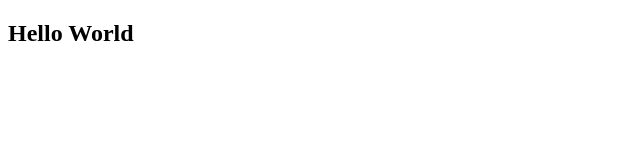
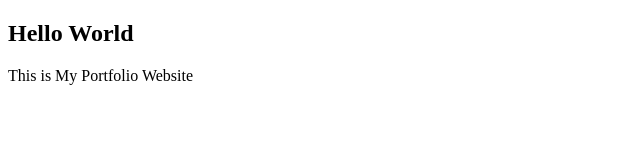
Before and after one commit to Rakesh-Pandit-Developer/Rakesh-Portfolio, a plain HTML site: page index.html in a window 1280 px wide. Shown: the whole page, without its empty margins (0-640 px from the left). Drawn offline with Linux system fonts and the light colour scheme.

Commit message:
Update index.html
add Description

```diff
--- a/index.html
+++ b/index.html
@@ -13,6 +13,7 @@
         </Header>
         <Section class="portfolioContent_Body">
             <H1>Hello World</H1>
+            <p> This is My Portfolio Website </p>
         </Section>
 
         <footer class="portfolioContent_Footer"></footer>
```
